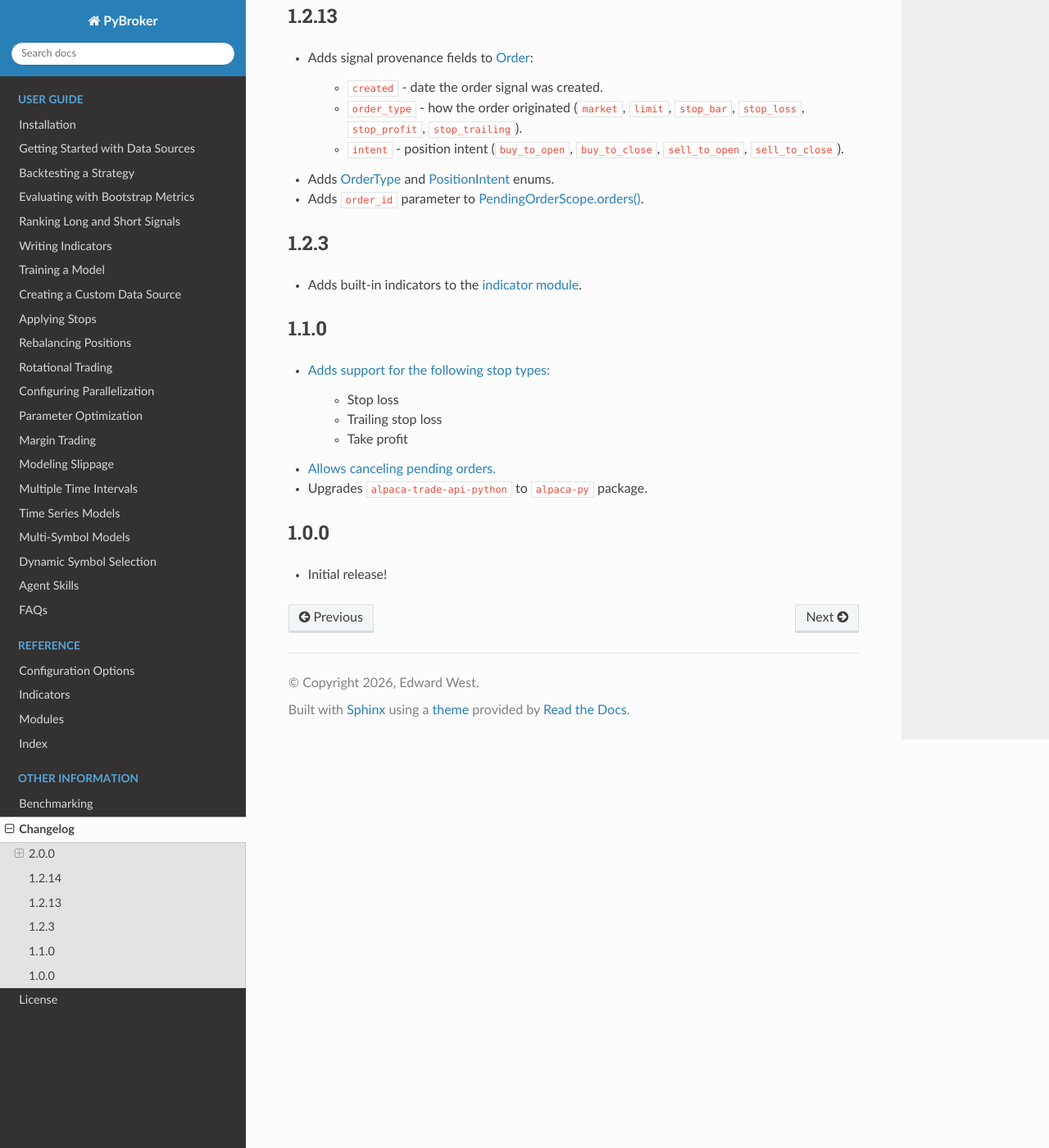
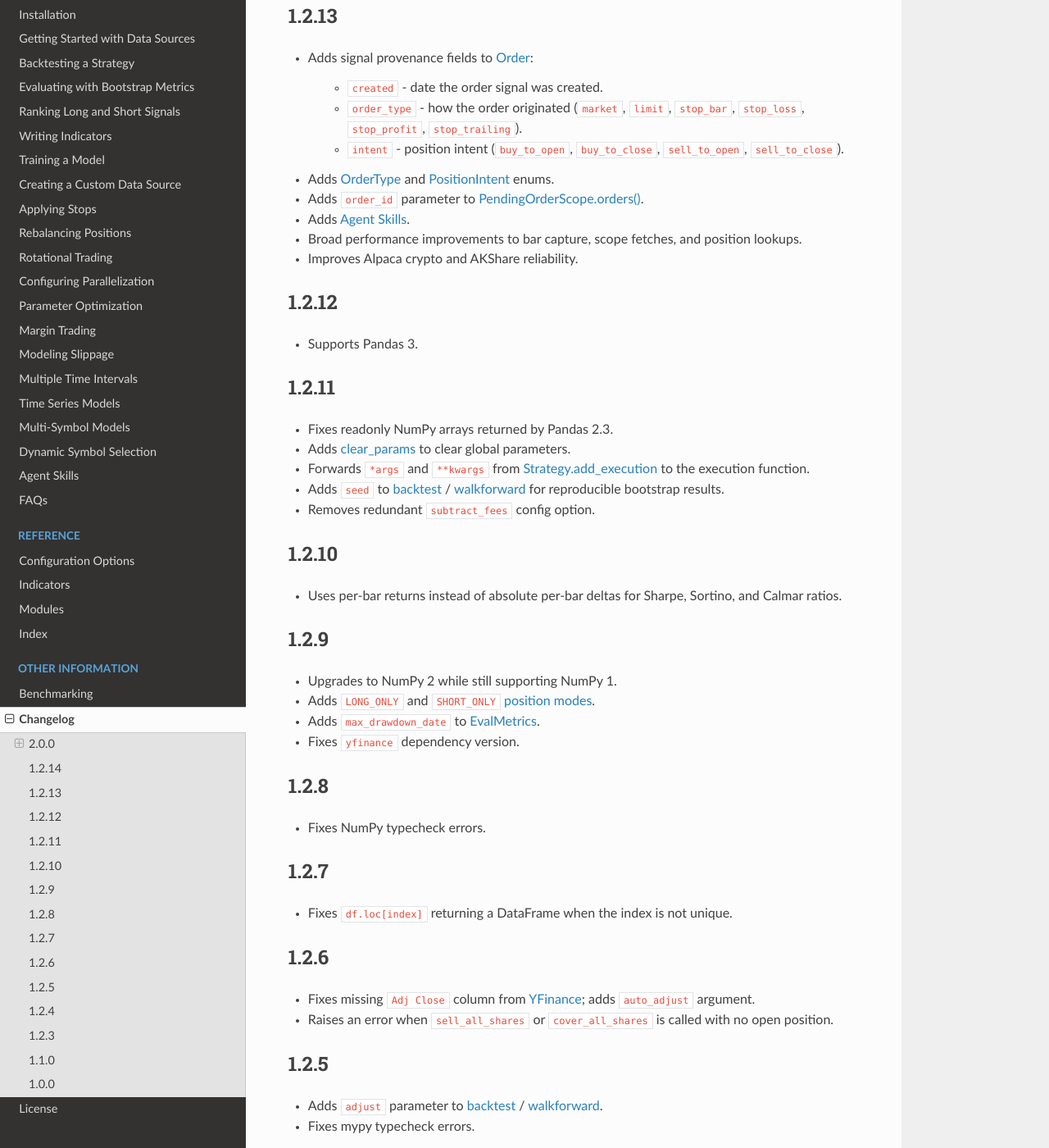
Before and after one commit to edtechre/pybroker, a Sphinx documentation site: the page built from docs/source/changelog.rst, in a window 1280 px wide and 1400 px high, scrolled down 1194 px. Shown: the whole window at 82% size. Built offline with Sphinx 7.4.7 and the Read the Docs theme 3.1.0, drawn with Linux system fonts in a browser that asks for light colours; some of the changed text lies outside the part shown.

Commit message:
Backfill changelog entries for 1.2.4-1.2.13
Nine releases (1.2.4-1.2.12) shipped with GitHub release notes but no
changelog.rst entry, and 1.2.13 was missing several bullets (AI Skills,
performance, reliability fixes) present on its release page. Backfills
both from the published GitHub release notes and syncs the zh_CN
translation catalog.

Co-Authored-By: Claude Sonnet 5 <noreply@anthropic.com>

```diff
--- a/docs/source/changelog.rst
+++ b/docs/source/changelog.rst
@@ -76,6 +76,75 @@ Breaking changes
 
 * Adds ``order_id`` parameter to `PendingOrderScope.orders() <https://www.pybroker.com/en/latest/reference/pybroker.scope.html#pybroker.scope.PendingOrderScope.orders>`_.
 
+* Adds :doc:`Agent Skills <agent-skills>`.
+
+* Broad performance improvements to bar capture, scope fetches, and position lookups.
+
+* Improves Alpaca crypto and AKShare reliability.
+
+1.2.12
+======
+
+* Supports Pandas 3.
+
+1.2.11
+======
+
+* Fixes readonly NumPy arrays returned by Pandas 2.3.
+
+* Adds `clear_params <https://www.pybroker.com/en/latest/reference/pybroker.scope.html#pybroker.scope.clear_params>`_ to clear global parameters.
+
+* Forwards ``*args`` and ``**kwargs`` from `Strategy.add_execution <https://www.pybroker.com/en/latest/reference/pybroker.strategy.html#pybroker.strategy.Strategy.add_execution>`_ to the execution function.
+
+* Adds ``seed`` to `backtest <https://www.pybroker.com/en/latest/reference/pybroker.strategy.html#pybroker.strategy.Strategy.backtest>`_ / `walkforward <https://www.pybroker.com/en/latest/reference/pybroker.strategy.html#pybroker.strategy.Strategy.walkforward>`_ for reproducible bootstrap results.
+
+* Removes redundant ``subtract_fees`` config option.
+
+1.2.10
+======
+
+* Uses per-bar returns instead of absolute per-bar deltas for Sharpe, Sortino, and Calmar ratios.
+
+1.2.9
+=====
+
+* Upgrades to NumPy 2 while still supporting NumPy 1.
+
+* Adds ``LONG_ONLY`` and ``SHORT_ONLY`` `position modes <https://www.pybroker.com/en/latest/reference/pybroker.config.html#pybroker.config.StrategyConfig>`_.
+
+* Adds ``max_drawdown_date`` to `EvalMetrics <https://www.pybroker.com/en/latest/reference/pybroker.eval.html#pybroker.eval.EvalMetrics>`_.
+
+* Fixes ``yfinance`` dependency version.
+
+1.2.8
+=====
+
+* Fixes NumPy typecheck errors.
+
+1.2.7
+=====
+
+* Fixes ``df.loc[index]`` returning a DataFrame when the index is not unique.
+
+1.2.6
+=====
+
+* Fixes missing ``Adj Close`` column from `YFinance <https://www.pybroker.com/en/latest/reference/pybroker.data.html#pybroker.data.YFinance>`_; adds ``auto_adjust`` argument.
+
+* Raises an error when ``sell_all_shares`` or ``cover_all_shares`` is called with no open position.
+
+1.2.5
+=====
+
+* Adds ``adjust`` parameter to `backtest <https://www.pybroker.com/en/latest/reference/pybroker.strategy.html#pybroker.strategy.Strategy.backtest>`_ / `walkforward <https://www.pybroker.com/en/latest/reference/pybroker.strategy.html#pybroker.strategy.Strategy.walkforward>`_.
+
+* Fixes mypy typecheck errors.
+
+1.2.4
+=====
+
+* Guarantees ``largest_loss_pct`` is always negative and ``largest_win_pct`` is always positive in `EvalMetrics <https://www.pybroker.com/en/latest/reference/pybroker.eval.html#pybroker.eval.EvalMetrics>`_.
+
 1.2.3
 =====
 
```
Also changed, not shown: 1 other file.
